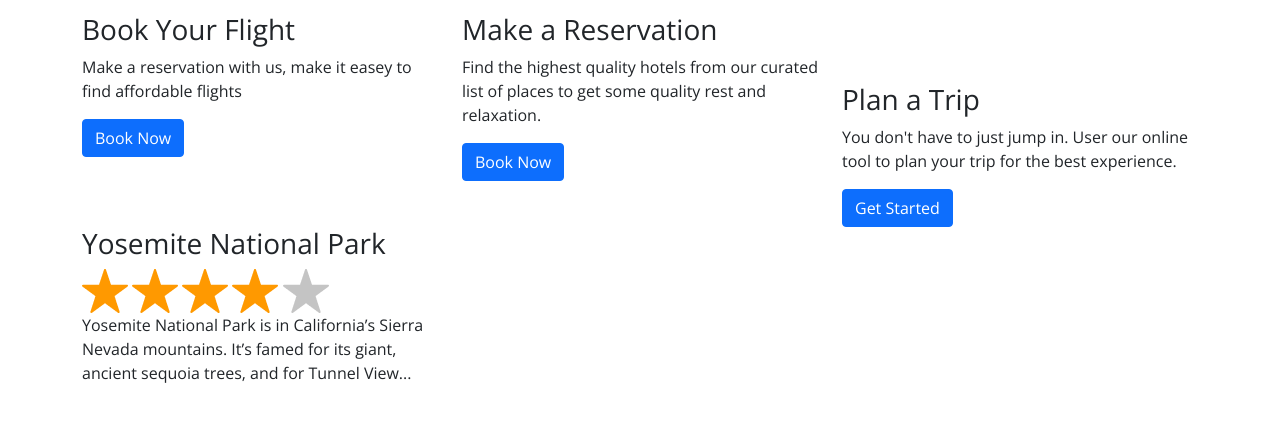
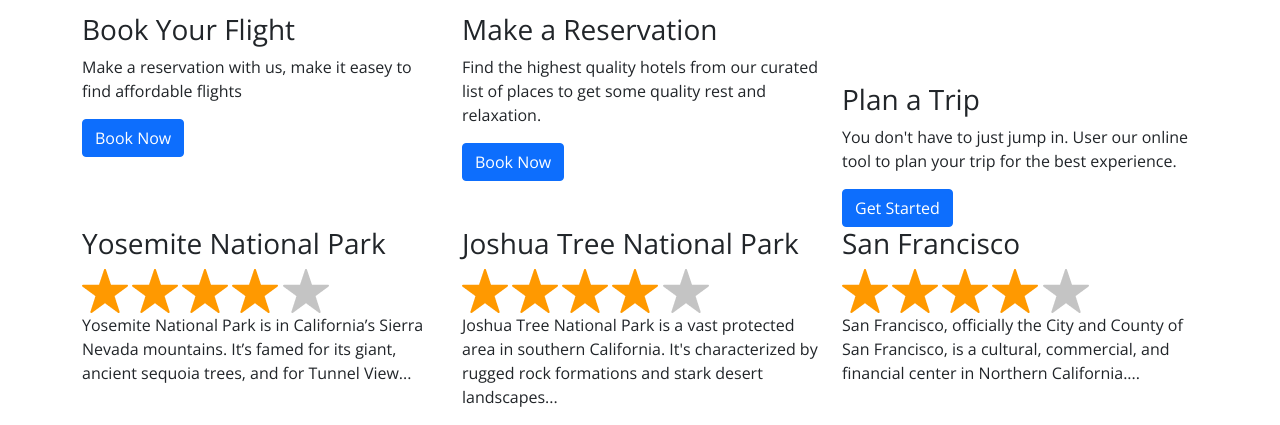
Before and after one commit to Cordovas-cmd/Travel-Site, a plain HTML site: page index.html in a window 1280 px wide. Shown: the part 673-1098 px from the top of the page. Before the commit the page ends 1074 px from the top, so only its background shows below. Drawn offline with nearby package versions, Linux system fonts and the light colour scheme.

Commit message:
added more location cards

```diff
--- a/index.html
+++ b/index.html
@@ -83,6 +83,8 @@
                             </div>
                           </div>
 
+
+
                     </div>
                 </div>
 
@@ -112,6 +114,45 @@
                           </div>
                         </div>
                       </div>
+
+                      <div class="location-item col-lg-4 col-md-12 col-sm-12">
+                        <div class="location-card joshua">
+                          <div class="card-items">
+                            <div class="heading">
+                              <h3> Joshua Tree National Park</h3>
+                                <div class="rating">
+                                    <img src="./Assets/Images/star.png" />
+                                    <img src="./Assets/Images/star.png" />
+                                    <img src="./Assets/Images/star.png" />
+                                    <img src="./Assets/Images/star.png" />
+                                    <img src="./Assets/Images/star-gray.png" />
+
+                                </div>
+                            </div>
+                            <p> Joshua Tree National Park is a vast protected area in southern California. It's characterized by rugged rock formations and stark desert landscapes...</p>
+
+                          </div>
+                        </div>
+                      </div>
+                        <div class="location-item col-lg-4 col-md-12 col-sm-12">
+                            <div class="location-card sanfran">
+                            <div class="card-items">
+                                <div class="heading">
+                                <h3> San Francisco</h3>
+                                    <div class="rating">
+                                        <img src="./Assets/Images/star.png" />
+                                        <img src="./Assets/Images/star.png" />
+                                        <img src="./Assets/Images/star.png" />
+                                        <img src="./Assets/Images/star.png" />
+                                        <img src="./Assets/Images/star-gray.png" />
+
+                                    </div>
+                                </div>
+                                <p> San Francisco, officially the City and County of San Francisco, is a cultural, commercial, and financial center in Northern California....</p>
+                            </div>
+                            </div>
+                        </div>
+
                       </div>
                       </div>
                       </section>
```
